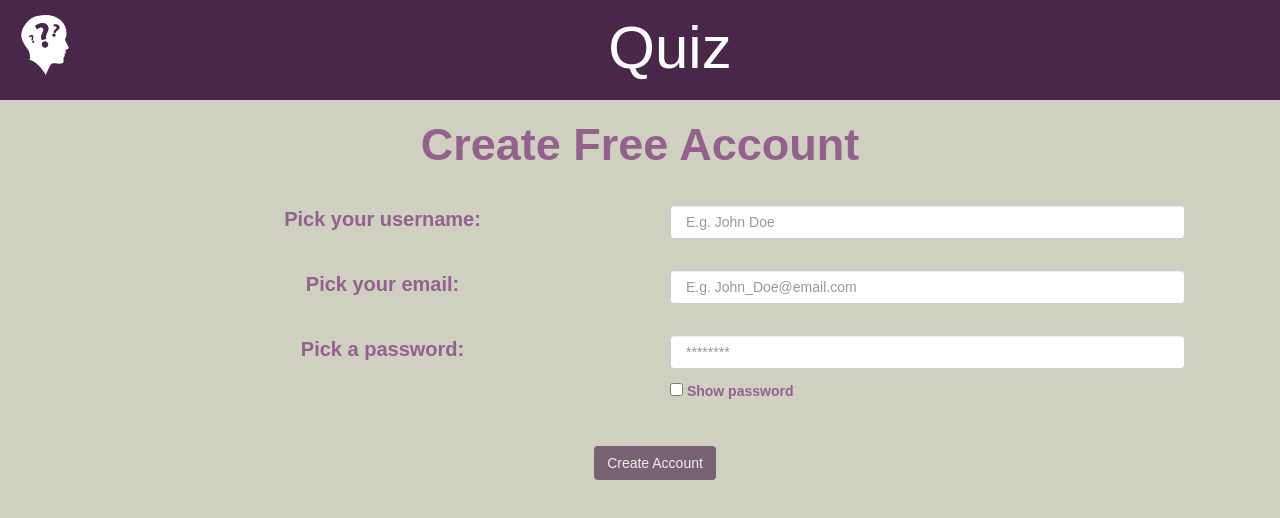
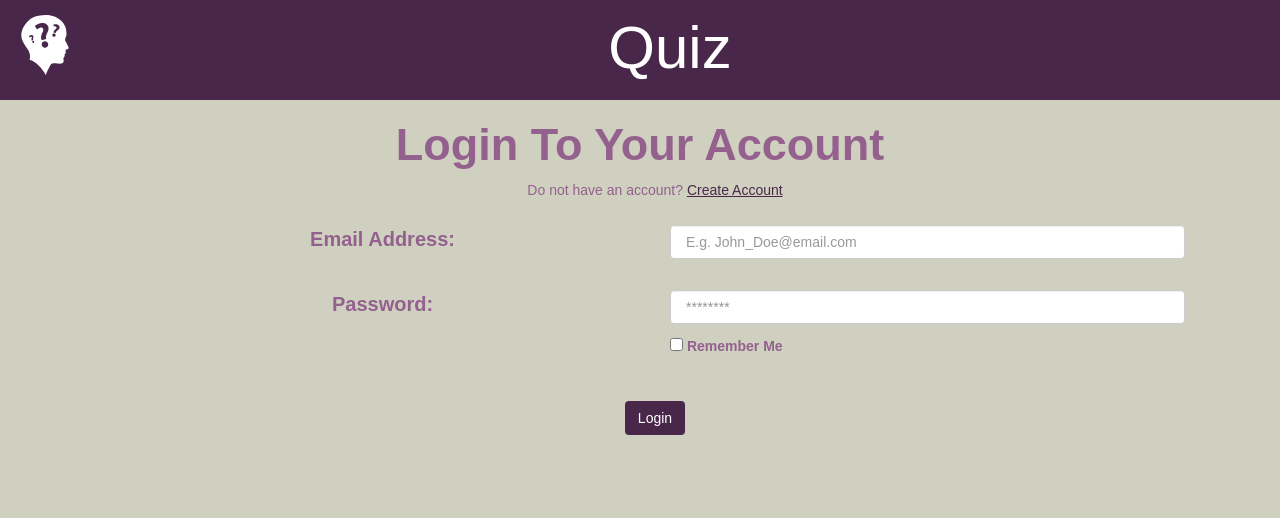
Before and after one commit to SahanaKamath19/Quiz, a React (Create React App) app in the folder quiz_front/: page / in a window 1280 px wide. Shown: the top 518 px of the page. Built offline with nearby package versions, Linux system fonts and the light colour scheme.

Commit message:
Added link to login page

```diff
--- a/quiz_front/package.json
+++ b/quiz_front/package.json
@@ -8,7 +8,8 @@
   "dependencies": {
     "axios": "^0.15.2",
     "react": "^15.4.0",
-    "react-dom": "^15.4.0"
+    "react-dom": "^15.4.0",
+    "react-router": "^3.0.0"
   },
   "scripts": {
     "start": "react-scripts start",
--- a/quiz_front/src/App.css
+++ b/quiz_front/src/App.css
@@ -6,6 +6,9 @@
 }
 .Purple-text{
   color: #94618E;
+}
+.Dark-purple-text{
+  color: #49274a;
 }
 .Account-logo {
   height: 60px;
@@ -44,3 +47,9 @@ color: #ffffff;
   float: left;
   margin-top: 10px;
 }
+.link-style{
+text-decoration: underline;
+}
+.link-style:hover{
+  color: #94618E;
+}
--- a/quiz_front/src/App.js
+++ b/quiz_front/src/App.js
@@ -1,11 +1,14 @@
 import React, { Component } from 'react';
 import './App.css';
-import Account from './Account.js';
+//import Account from './Account.js';
+import Login from './Login.js';
+
 
 class App extends Component {
   render() {
     return (
-      <Account />
+      // <Account />
+      <Login />
     );
   }
 }
--- a/quiz_front/src/Login.js
+++ b/quiz_front/src/Login.js
@@ -1,6 +1,8 @@
 import React, { Component } from 'react';
+import {Link} from 'react-router';
 import './App.css';
 import Header from './Header.js';
+
 
 class Login extends Component {
   render() {
@@ -10,6 +12,7 @@ class Login extends Component {
         <div className="Login-body container">
           <h2 className="Account-Login-header Purple-text">Login To Your Account</h2>
           <div className="container">
+          <div className="Purple-text">Do not have an account? <Link to="/account" className="Dark-purple-text link-style">Create Account</Link> </div>
             <form>
               <div className="form-group form-elements Purple-text">
                     <div className="col-xs-6 col-form-label Label">
```
